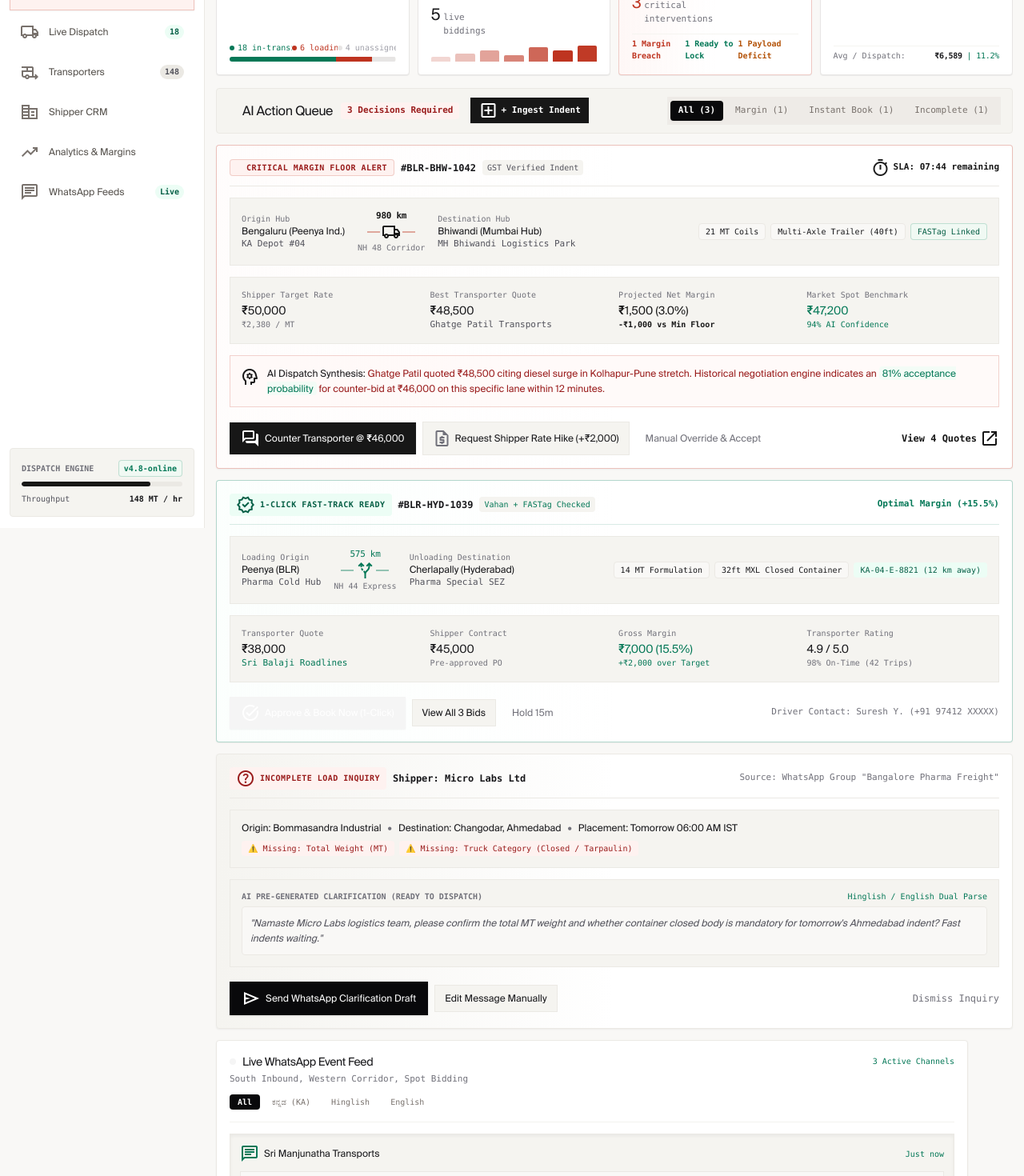
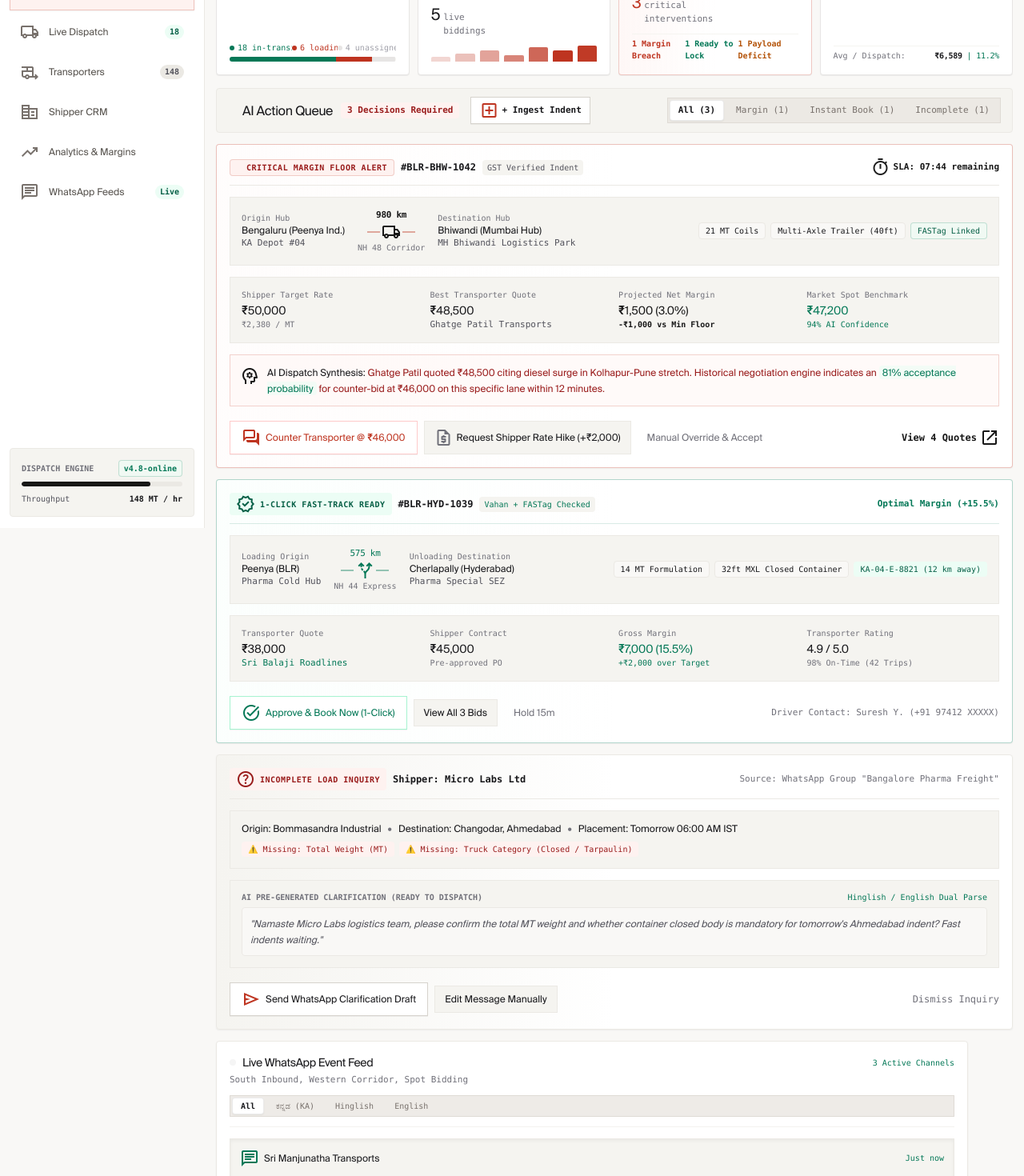
Before and after one commit to AKSHAYRAM2003/fright_broker---agent-harness, a Next.js app in the folder fright-web/: page /dashboard in a window 1280 px wide. Shown: the part 140-1610 px from the top of the page at 80% size. Built offline with nearby package versions, Linux system fonts and the light colour scheme; a web font is replaced by a local one.

Commit message:
style(buttons): refine buttons to harmonized warm stone and elevated white styles

```diff
--- a/fright-web/src/components/dashboard/ActionQueueSection.tsx
+++ b/fright-web/src/components/dashboard/ActionQueueSection.tsx
@@ -31,9 +31,9 @@ export const ActionQueueSection: React.FC<ActionQueueSectionProps> = ({ onOpenIn
           <button
             onClick={onOpenIngest}
             type="button"
-            className="flex items-center gap-1 px-2.5 py-1 rounded-lg bg-primary hover:bg-[#e03a22] text-white font-mono text-[11px] font-bold shadow-xs transition-all active:scale-95 ml-1"
+            className="flex items-center gap-1 px-2.5 py-1 rounded-lg bg-white hover:bg-[#f7f6f4] text-[#18181b] border border-[#d6d3cd] hover:border-[#a8a29e] font-mono text-[11px] font-semibold shadow-2xs transition-all active:scale-95 ml-1"
           >
-            <span className="material-symbols-outlined text-sm">add_box</span>
+            <span className="material-symbols-outlined text-sm text-[#be3420]">add_box</span>
             <span>+ Ingest Indent</span>
           </button>
         </div>
@@ -45,13 +45,13 @@ export const ActionQueueSection: React.FC<ActionQueueSectionProps> = ({ onOpenIn
           </div>
 
           {/* Filter Pills */}
-          <div className="flex items-center gap-1 bg-[#eae7e1]/60 p-1 rounded-lg font-mono text-[11px] overflow-x-auto">
+          <div className="flex items-center gap-1 bg-[#eae7e1]/80 p-0.5 rounded-lg border border-[#dfdbd5] font-mono text-[11px] overflow-x-auto">
             <button
               onClick={() => setActiveFilter("all")}
               type="button"
               className={`px-2.5 py-1 rounded transition-colors ${
                 activeFilter === "all"
-                  ? "bg-[#09090b] text-white font-semibold shadow-xs"
+                  ? "bg-white text-[#18181b] font-semibold shadow-xs border border-black/[0.08]"
                   : "text-[#78716c] hover:text-[#070707] border border-transparent"
               }`}
             >
@@ -62,7 +62,7 @@ export const ActionQueueSection: React.FC<ActionQueueSectionProps> = ({ onOpenIn
               type="button"
               className={`px-2.5 py-1 rounded transition-colors ${
                 activeFilter === "margin"
-                  ? "bg-[#09090b] text-white font-semibold shadow-xs"
+                  ? "bg-white text-[#18181b] font-semibold shadow-xs border border-black/[0.08]"
                   : "text-[#78716c] hover:text-[#070707] border border-transparent"
               }`}
             >
@@ -73,7 +73,7 @@ export const ActionQueueSection: React.FC<ActionQueueSectionProps> = ({ onOpenIn
               type="button"
               className={`px-2.5 py-1 rounded transition-colors ${
                 activeFilter === "instant"
-                  ? "bg-[#09090b] text-white font-semibold shadow-xs"
+                  ? "bg-white text-[#18181b] font-semibold shadow-xs border border-black/[0.08]"
                   : "text-[#78716c] hover:text-[#070707] border border-transparent"
               }`}
             >
@@ -84,7 +84,7 @@ export const ActionQueueSection: React.FC<ActionQueueSectionProps> = ({ onOpenIn
               type="button"
               className={`px-2.5 py-1 rounded transition-colors ${
                 activeFilter === "incomplete"
-                  ? "bg-[#09090b] text-white font-semibold shadow-xs"
+                  ? "bg-white text-[#18181b] font-semibold shadow-xs border border-black/[0.08]"
                   : "text-[#78716c] hover:text-[#070707] border border-transparent"
               }`}
             >
@@ -203,9 +203,9 @@ export const ActionQueueSection: React.FC<ActionQueueSectionProps> = ({ onOpenIn
               <button
                 type="button"
                 onClick={() => setCounterOpen(!counterOpen)}
-                className="flex items-center justify-center gap-1.5 px-3.5 sm:px-4 py-2 rounded-lg bg-primary hover:bg-[#e03a22] text-on-primary font-headline-sm text-xs font-semibold shadow-xs transition-all active:scale-95 w-full sm:w-auto"
+                className="flex items-center justify-center gap-1.5 px-3.5 sm:px-4 py-2 rounded-lg bg-white hover:bg-[#fef2f0] text-[#be3420] border border-[#fecaca] hover:border-[#be3420]/40 font-headline-sm text-xs font-semibold shadow-2xs transition-all active:scale-95 w-full sm:w-auto"
               >
-                <span className="material-symbols-outlined text-base">forum</span>
+                <span className="material-symbols-outlined text-base text-[#be3420]">forum</span>
                 <span>Counter Transporter @ {counterAmount}</span>
               </button>
 
@@ -253,7 +253,7 @@ export const ActionQueueSection: React.FC<ActionQueueSectionProps> = ({ onOpenIn
                     alert(`Counter offer of ${counterAmount} dispatched to Ghatge Patil via WhatsApp!`);
                     setCounterOpen(false);
                   }}
-                  className="px-3.5 py-1.5 bg-[#09090b] text-white font-mono text-xs font-bold rounded hover:bg-[#27272a] transition-colors"
+                  className="px-3.5 py-1.5 bg-white hover:bg-[#f7f6f4] text-[#18181b] border border-[#d6d3cd] hover:border-[#18181b] font-mono text-xs font-semibold rounded shadow-2xs transition-all"
                 >
                   Send RFQ Counter
                 </button>
@@ -347,13 +347,13 @@ export const ActionQueueSection: React.FC<ActionQueueSectionProps> = ({ onOpenIn
                 type="button"
                 onClick={() => handleApprove("BLR-HYD-1039")}
                 disabled={approvedCards["BLR-HYD-1039"]}
-                className={`flex items-center justify-center gap-1.5 px-3.5 sm:px-4 py-2 rounded-lg font-headline-sm text-xs font-semibold shadow-xs transition-all w-full sm:w-auto ${
+                className={`flex items-center justify-center gap-1.5 px-3.5 sm:px-4 py-2 rounded-lg font-headline-sm text-xs font-semibold shadow-2xs transition-all w-full sm:w-auto ${
                   approvedCards["BLR-HYD-1039"]
-                    ? "bg-secondary/70 text-on-secondary cursor-default"
-                    : "bg-secondary text-on-secondary hover:opacity-90 active:scale-95"
+                    ? "bg-[#ecfdf5] text-[#047857] border border-[#a7f3d0] cursor-default"
+                    : "bg-white hover:bg-[#ecfdf5] text-[#047857] border border-[#a7f3d0] hover:border-[#047857]/40 active:scale-95"
                 }`}
               >
-                <span className="material-symbols-outlined text-base">task_alt</span>
+                <span className="material-symbols-outlined text-base text-[#047857]">task_alt</span>
                 <span>
                   {approvedCards["BLR-HYD-1039"] ? "Trip Booked (FSM: Locked)" : "Approve & Book Now (1-Click)"}
                 </span>
@@ -434,9 +434,9 @@ export const ActionQueueSection: React.FC<ActionQueueSectionProps> = ({ onOpenIn
               <button
                 type="button"
                 onClick={() => alert("Clarification WhatsApp draft dispatched to Micro Labs Ltd!")}
-                className="flex items-center justify-center gap-1.5 px-3.5 sm:px-4 py-2 rounded-lg bg-[#09090b] hover:bg-[#27272a] text-white border border-black/10 font-headline-sm text-xs font-semibold shadow-[0_1px_2px_rgba(0,0,0,0.12)] transition-all active:scale-95 w-full sm:w-auto"
+                className="flex items-center justify-center gap-1.5 px-3.5 sm:px-4 py-2 rounded-lg bg-white hover:bg-[#f7f6f4] text-[#18181b] border border-[#d6d3cd] hover:border-[#18181b] font-headline-sm text-xs font-semibold shadow-2xs transition-all active:scale-95 w-full sm:w-auto"
               >
-                <span className="material-symbols-outlined text-base text-white">send</span>
+                <span className="material-symbols-outlined text-base text-[#be3420]">send</span>
                 <span>Send WhatsApp Clarification Draft</span>
               </button>
 
--- a/fright-web/src/components/dashboard/DashboardHeader.tsx
+++ b/fright-web/src/components/dashboard/DashboardHeader.tsx
@@ -74,11 +74,11 @@ export const DashboardHeader: React.FC<DashboardHeaderProps> = ({
 
       {/* Right Controls */}
       <div className="flex items-center gap-2 sm:gap-2.5 flex-shrink-0">
-        {/* Inbound Shipper Load Ingestion Button (Impeccable Obsidian CTA) */}
+        {/* Inbound Shipper Load Ingestion Button (Harmonious Warm Stone CTA) */}
         <button
           onClick={onOpenIngest}
           type="button"
-          className="inline-flex items-center gap-1.5 px-3.5 py-1.5 rounded-lg bg-[#09090b] hover:bg-[#27272a] text-white font-mono text-xs font-medium transition-all shadow-[0_1px_2px_rgba(0,0,0,0.15)] active:scale-[0.98] border border-black"
+          className="inline-flex items-center gap-1.5 px-3.5 py-1.5 rounded-lg bg-white hover:bg-[#f7f6f4] text-[#18181b] font-mono text-xs font-semibold transition-all shadow-2xs hover:shadow-xs active:scale-[0.98] active:bg-[#f0ede6] border border-[#d6d3cd] hover:border-[#a8a29e]"
         >
           <span className="material-symbols-outlined text-base text-[#be3420]">add_box</span>
           <span className="hidden sm:inline">+ Ingest Load</span>
--- a/fright-web/src/components/dashboard/WhatsAppLiveFeed.tsx
+++ b/fright-web/src/components/dashboard/WhatsAppLiveFeed.tsx
@@ -42,13 +42,13 @@ export const WhatsAppLiveFeed: React.FC<WhatsAppLiveFeedProps> = ({ onOpenSimula
           </span>
 
           {/* Language Switcher */}
-          <div className="flex items-center gap-1 mt-1.5 font-mono text-[10px] overflow-x-auto pb-0.5">
+          <div className="flex items-center gap-1 mt-1.5 font-mono text-[10px] overflow-x-auto pb-0.5 bg-[#eae7e1]/80 p-0.5 rounded-lg border border-[#dfdbd5]">
             <button
               onClick={() => setLangFilter("all")}
               type="button"
               className={`px-2.5 py-0.5 rounded transition-colors ${
                 langFilter === "all"
-                  ? "bg-[#09090b] text-white font-semibold shadow-xs"
+                  ? "bg-white text-[#18181b] font-semibold shadow-xs border border-black/[0.08]"
                   : "text-[#78716c] hover:text-[#070707] border border-transparent"
               }`}
             >
@@ -59,7 +59,7 @@ export const WhatsAppLiveFeed: React.FC<WhatsAppLiveFeedProps> = ({ onOpenSimula
               type="button"
               className={`px-2.5 py-0.5 rounded transition-colors ${
                 langFilter === "kannada"
-                  ? "bg-[#09090b] text-white font-semibold shadow-xs"
+                  ? "bg-white text-[#18181b] font-semibold shadow-xs border border-black/[0.08]"
                   : "text-[#78716c] hover:text-[#070707] border border-transparent"
               }`}
             >
@@ -70,7 +70,7 @@ export const WhatsAppLiveFeed: React.FC<WhatsAppLiveFeedProps> = ({ onOpenSimula
               type="button"
               className={`px-2.5 py-0.5 rounded transition-colors ${
                 langFilter === "hinglish"
-                  ? "bg-[#09090b] text-white font-semibold shadow-xs"
+                  ? "bg-white text-[#18181b] font-semibold shadow-xs border border-black/[0.08]"
                   : "text-[#78716c] hover:text-[#070707] border border-transparent"
               }`}
             >
@@ -81,7 +81,7 @@ export const WhatsAppLiveFeed: React.FC<WhatsAppLiveFeedProps> = ({ onOpenSimula
               type="button"
               className={`px-2.5 py-0.5 rounded transition-colors ${
                 langFilter === "english"
-                  ? "bg-[#09090b] text-white font-semibold shadow-xs"
+                  ? "bg-white text-[#18181b] font-semibold shadow-xs border border-black/[0.08]"
                   : "text-[#78716c] hover:text-[#070707] border border-transparent"
               }`}
             >
--- a/fright-web/src/components/dashboard/WhatsAppSimulatorModal.tsx
+++ b/fright-web/src/components/dashboard/WhatsAppSimulatorModal.tsx
@@ -135,7 +135,7 @@ export const WhatsAppSimulatorModal: React.FC<WhatsAppSimulatorModalProps> = ({
               onClick={handleSimulate}
               disabled={isProcessing}
               type="button"
-              className="flex items-center gap-2 px-5 py-2.5 rounded-xl bg-neutral-900 hover:bg-neutral-800 text-white font-mono text-xs font-bold transition-all active:scale-95 shadow-md"
+              className="flex items-center gap-2 px-5 py-2.5 rounded-xl bg-white hover:bg-[#f7f6f4] text-[#18181b] border border-[#d6d3cd] hover:border-[#18181b] font-mono text-xs font-semibold transition-all active:scale-95 shadow-2xs"
             >
               {isProcessing ? (
                 <>
```
Also changed, not shown: fright-web/src/components/dashboard/ShipperIngestionModal.tsx (+7 -7 lines), fright-web/src/components/dashboard/TransportersView.tsx (+9 -9 lines).
